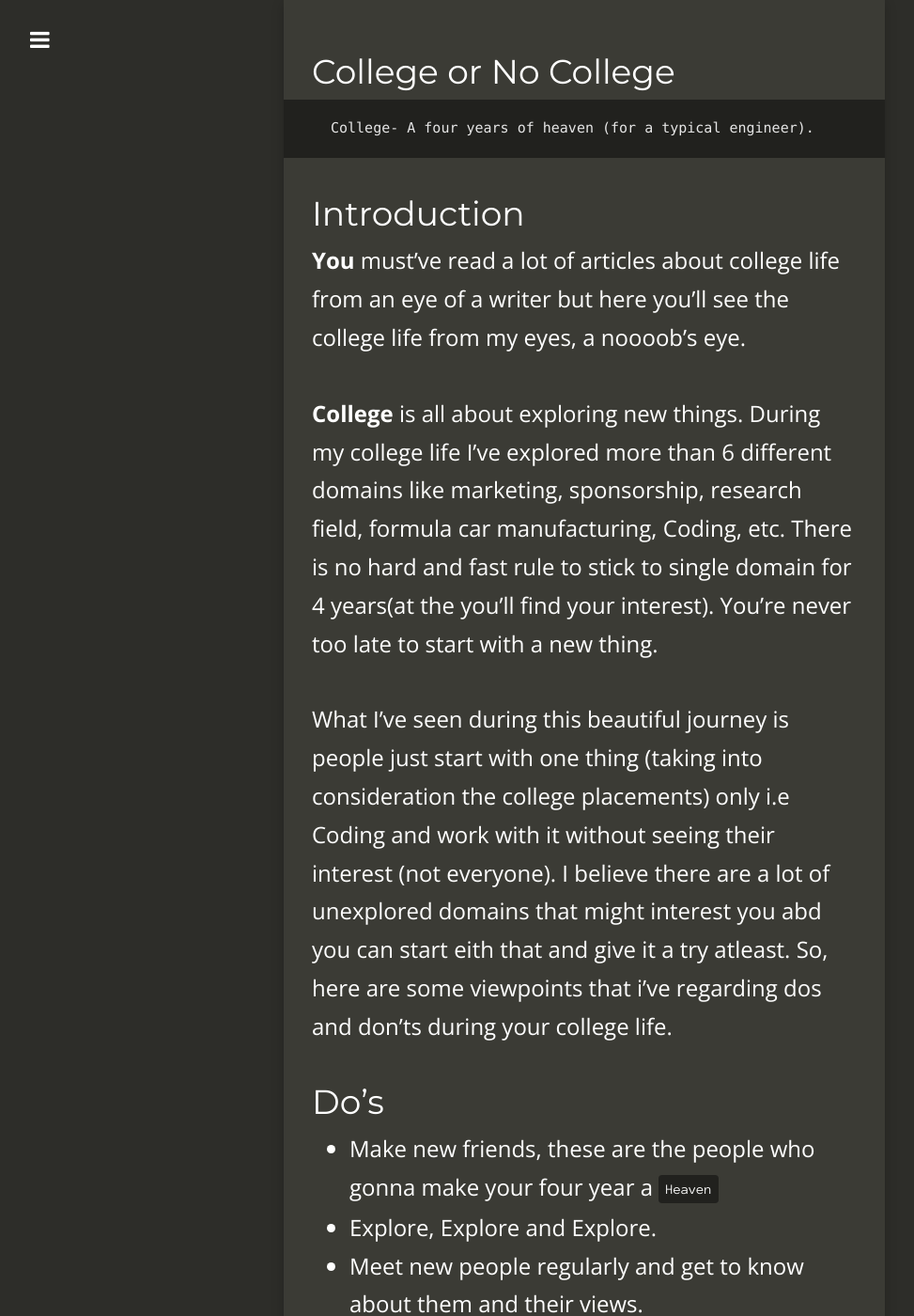
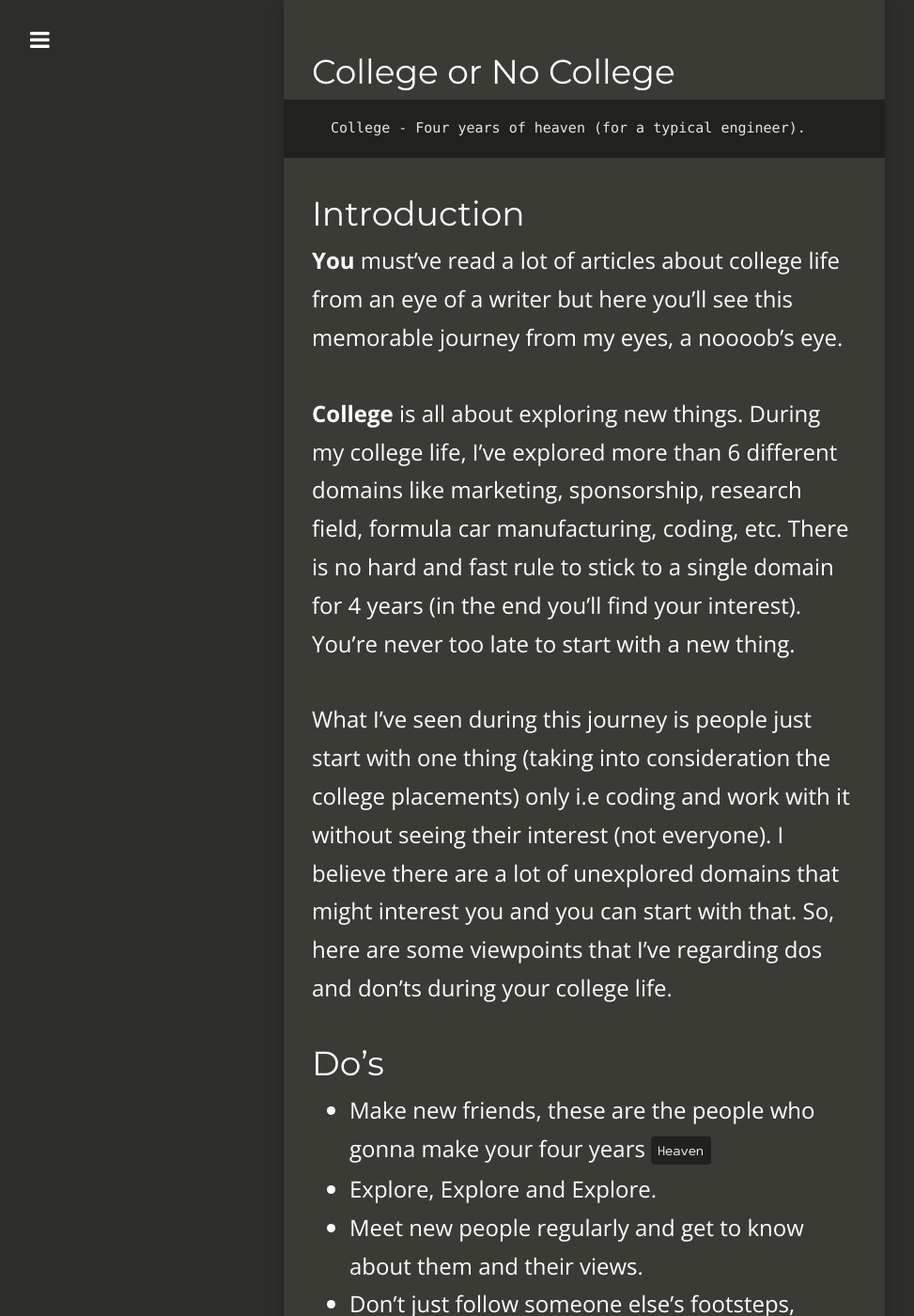
Before and after one commit to sachdevarobin/sachdevarobin.github.io, a Jekyll site: the page built from _posts/2014-06-08-using-thumbnails.md, in a window 1280 px wide and 1400 px high, scrolled down 351 px. Shown: the whole window at 94% size, without its empty margins (18-991 px from the left). Built offline with Jekyll 4.4.1, drawn with Linux system fonts in a browser that asks for light colours; nearby versions of some CDN libraries; comment, search, counter and statistics services are not loaded; some of the changed text lies outside the part shown.

Commit message:
initial commit

```diff
--- a/_posts/2014-06-08-using-thumbnails.md
+++ b/_posts/2014-06-08-using-thumbnails.md
@@ -12,27 +12,27 @@ tags:
 
 # College or No College
 
-    College- A four years of heaven (for a typical engineer).
+    College - Four years of heaven (for a typical engineer).
 
 ## Introduction
 
-**You** must've read a lot of articles about college life from an eye of a writer but  here you'll see the college life from my eyes, a noooob's eye.
+**You** must've read a lot of articles about college life from an eye of a writer but here you'll see this memorable journey from my eyes, a noooob's eye.
 
-**College** is all about exploring new things. During my college life I've explored more than 6 different domains like marketing, sponsorship, research field, formula car manufacturing, Coding, etc. There is no hard and fast rule to stick to single domain for 4 years(at the you'll find your interest). You're never too late to start with a new thing.
+**College** is all about exploring new things. During my college life, I've explored more than 6 different domains like marketing, sponsorship, research field, formula car manufacturing, coding, etc. There is no hard and fast rule to stick to a single domain for 4 years (in the end you'll find your interest). You're never too late to start with a new thing.
 
-What I've seen during this beautiful journey is people just start with one thing (taking into consideration the college placements) only i.e Coding and work with it without seeing their interest (not everyone). I believe there are a lot of unexplored domains that might interest you abd you can start eith that and give it a try atleast. So, here are some viewpoints that i've regarding dos and don'ts during your college life.
+What I've seen during this journey is people just start with one thing (taking into consideration the college placements) only i.e coding and work with it without seeing their interest (not everyone). I believe there are a lot of unexplored domains that might interest you and you can start with that. So, here are some viewpoints that I've regarding dos and don'ts during your college life.
 
 ## Do's
- - Make new friends, these are the people who gonna  make your four year a `Heaven`
+ - Make new friends, these are the people who gonna make your four years `Heaven`
  - Explore, Explore and Explore.
  - Meet new people regularly and get to know about them and their views.
  - Don't just follow someone else's footsteps, make your own (but ya mentorship is always needed).
  - Interact with your seniors, you'll get to know more about opportunities and activities.
- - you can start small business or freelancing and can earn with it also.
+ - you can start a small business or freelance and can earn with it also.
  - Do a lot of internships to get better industry experience (either paid or unpaid).
  - Participate in hackathons and other competitions.
- - Be a good listenter while sitting in a group rather than only speaking out your view points.
- - Placement is important and if you've worked well in any of the field, you'll surely grab a good one.
+ - Be a good listener while sitting in a group rather than only speaking out your viewpoints.
+ - Placement is important and if you've worked well in any of the fields, you'll surely grab a good one.
 
 
 
@@ -40,11 +40,11 @@ What I've seen during this beautiful journey is people just start with one thing
 
 ## Don'ts
 
- - Don't ignore your academics, atleast maintain a decent CGPA of 7.0 for the sake of placements.
- - Don't just waste your whole college life doing `Bakchodi/Bitching`, otherwise you'll regret this at the end of 4 years.
- - Never ever take your health for granted, play anykind of outdoor sports atleasr for 1 hour regulary.
- - Never ever try smoking or any other kind of drugs, you'll get addicted and will become difficult to get off this kind of stuff.
- - Don't betray your friends just for your own benifits.
+ - Don't ignore your academics, at least maintain a decent CGPA of 7.0 for the sake of placements.
+ - Don't just waste your whole college life doing `Bakchodi/Bitching`, otherwise, you'll regret this at the end of 4 years.
+ - Never take your health for granted, play any kind of outdoor sports at least for 1 hour regularly.
+ - Never try smoking or any other kind of drugs, you'll get addicted, and will become difficult to get off this kind of stuff.
+ - Don't betray your friends just for your benefit.
 
 
 
```
